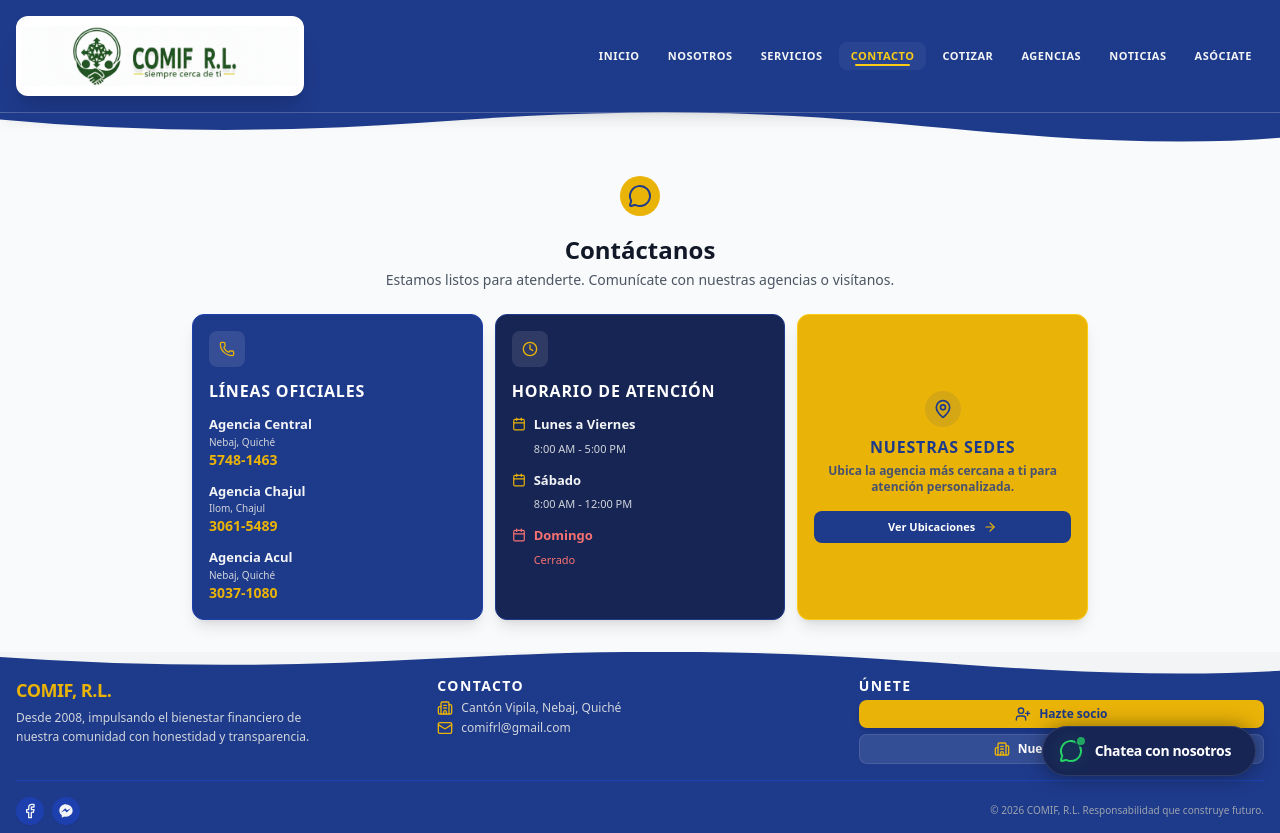
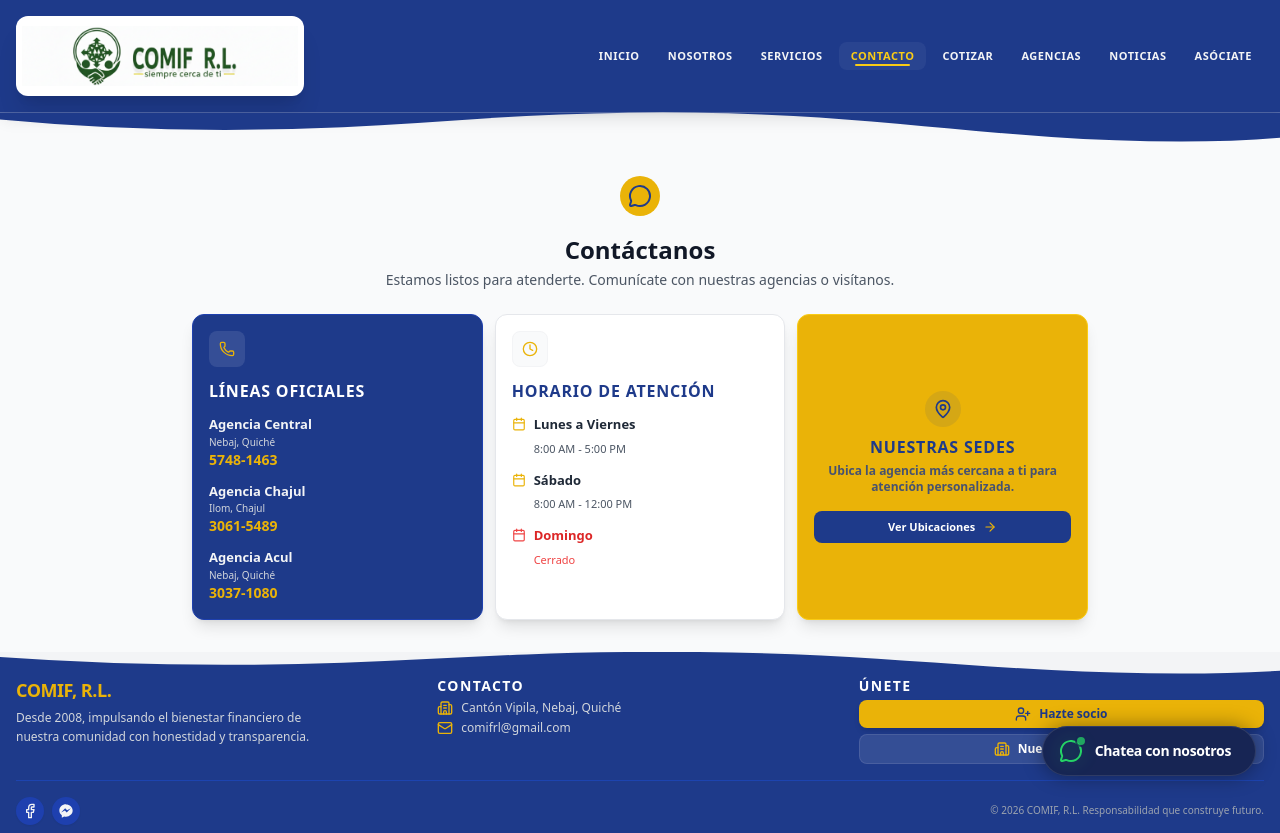
Before and after one commit to GalindoPro/proyecto11, a React (Vite) app: page /contacto in a window 1280 px wide. Built offline with nearby package versions, Linux system fonts and the light colour scheme.

Commit message:
style: update Contact and News components to light theme with blue and gray color palette

```diff
--- a/src/components/Contact.tsx
+++ b/src/components/Contact.tsx
@@ -73,33 +73,33 @@ export function Contact() {
                         whileInView={{ opacity: 1, y: 0 }}
                         viewport={{ once: true }}
                         transition={{ delay: 0.2 }}
-                        className="bg-blue-950 p-4 rounded-xl shadow-lg border border-blue-900 flex flex-col"
+                        className="bg-white p-4 rounded-xl shadow-lg border border-gray-200 flex flex-col"
                     >
-                        <div className="bg-white/10 w-9 h-9 rounded-lg flex items-center justify-center mb-3 text-yellow-500">
+                        <div className="bg-gray-50 w-9 h-9 rounded-lg flex items-center justify-center mb-3 text-yellow-500 border border-gray-100">
                             <Clock className="w-4 h-4" />
                         </div>
-                        <h3 className="text-base font-bold text-white mb-3 uppercase tracking-wider">Horario de Atención</h3>
+                        <h3 className="text-base font-bold text-blue-900 mb-3 uppercase tracking-wider">Horario de Atención</h3>
 
                         <ul className="space-y-3 flex-grow">
                             <li className="flex items-start gap-2">
                                 <Calendar className="w-3.5 h-3.5 text-yellow-500 mt-0.5" />
                                 <div>
-                                    <span className="block font-bold text-gray-100 text-[13px]">Lunes a Viernes</span>
-                                    <span className="text-[11px] text-gray-300">8:00 AM - 5:00 PM</span>
+                                    <span className="block font-bold text-gray-800 text-[13px]">Lunes a Viernes</span>
+                                    <span className="text-[11px] text-gray-600">8:00 AM - 5:00 PM</span>
                                 </div>
                             </li>
                             <li className="flex items-start gap-2">
                                 <Calendar className="w-3.5 h-3.5 text-yellow-500 mt-0.5" />
                                 <div>
-                                    <span className="block font-bold text-gray-100 text-[13px]">Sábado</span>
-                                    <span className="text-[11px] text-gray-300">8:00 AM - 12:00 PM</span>
+                                    <span className="block font-bold text-gray-800 text-[13px]">Sábado</span>
+                                    <span className="text-[11px] text-gray-600">8:00 AM - 12:00 PM</span>
                                 </div>
                             </li>
                             <li className="flex items-start gap-2">
-                                <Calendar className="w-3.5 h-3.5 text-red-400 mt-0.5" />
+                                <Calendar className="w-3.5 h-3.5 text-red-500 mt-0.5" />
                                 <div>
-                                    <span className="block font-bold text-red-400 text-[13px]">Domingo</span>
-                                    <span className="text-[11px] text-red-400">Cerrado</span>
+                                    <span className="block font-bold text-red-600 text-[13px]">Domingo</span>
+                                    <span className="text-[11px] text-red-500">Cerrado</span>
                                 </div>
                             </li>
                         </ul>
--- a/src/components/News.tsx
+++ b/src/components/News.tsx
@@ -130,13 +130,13 @@ export function News() {
                             initial={{ opacity: 0, y: 30 }}
                             whileInView={{ opacity: 1, y: 0 }}
                             viewport={{ once: true }}
-                            className="bg-blue-950 p-6 rounded-2xl shadow-lg border border-blue-900"
+                            className="bg-white p-6 rounded-2xl shadow-lg border border-gray-200"
                         >
                             <div className="flex items-center gap-3 mb-4">
-                                <div className="bg-white/10 p-2 rounded-lg text-yellow-500">
+                                <div className="bg-gray-50 p-2 rounded-lg text-yellow-500 border border-gray-100">
                                     <Building className="w-6 h-6" />
                                 </div>
-                                <h4 className="text-lg font-bold text-white uppercase tracking-tight">Agente BI</h4>
+                                <h4 className="text-lg font-bold text-blue-900 uppercase tracking-tight">Agente BI</h4>
                             </div>
 
                             <ul className="space-y-2">
@@ -149,7 +149,7 @@ export function News() {
                                     "Pago de transferencias",
                                     "Retiros monetarios"
                                 ].map((item, i) => (
-                                    <li key={i} className="flex items-center gap-2 text-gray-100">
+                                    <li key={i} className="flex items-center gap-2 text-gray-800">
                                         <CheckCircle2 className="w-3 h-3 text-yellow-500 flex-shrink-0" />
                                         <span className="text-[11px] font-medium uppercase tracking-tight">{item}</span>
                                     </li>
```
